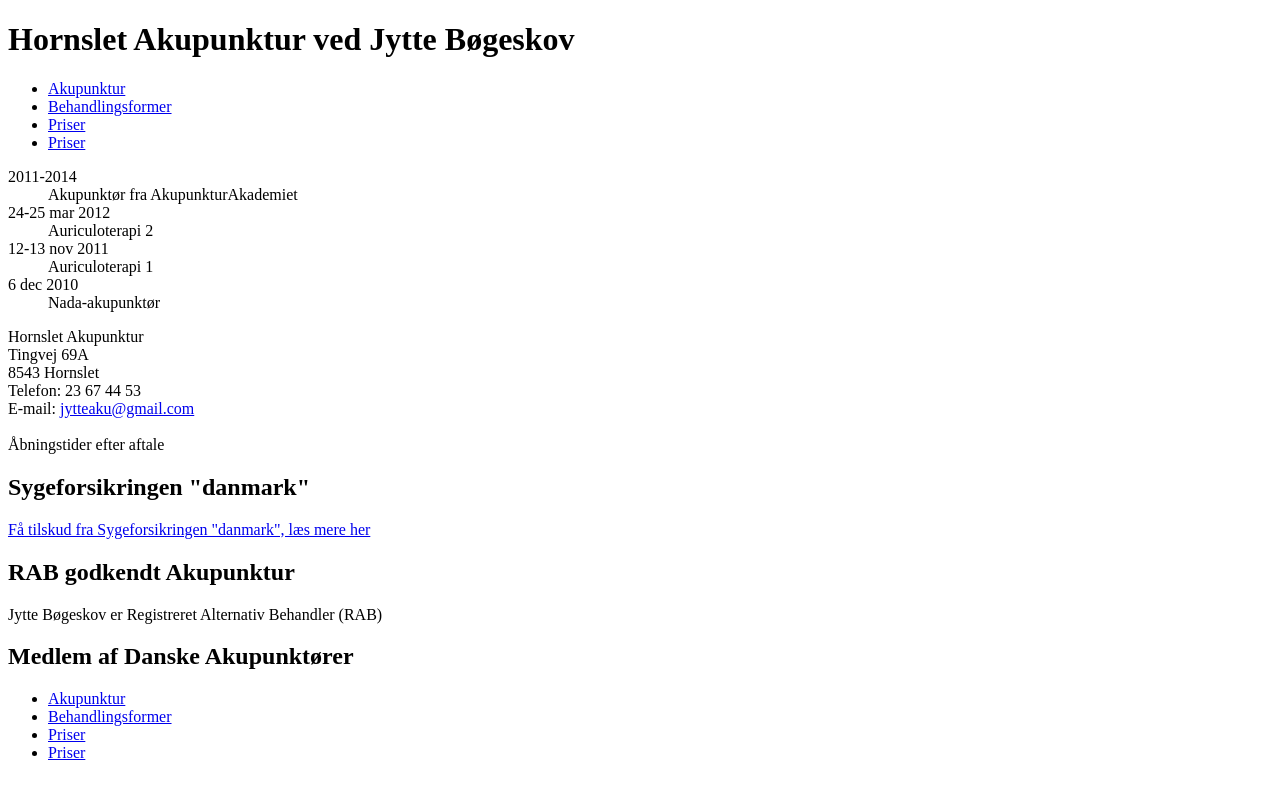
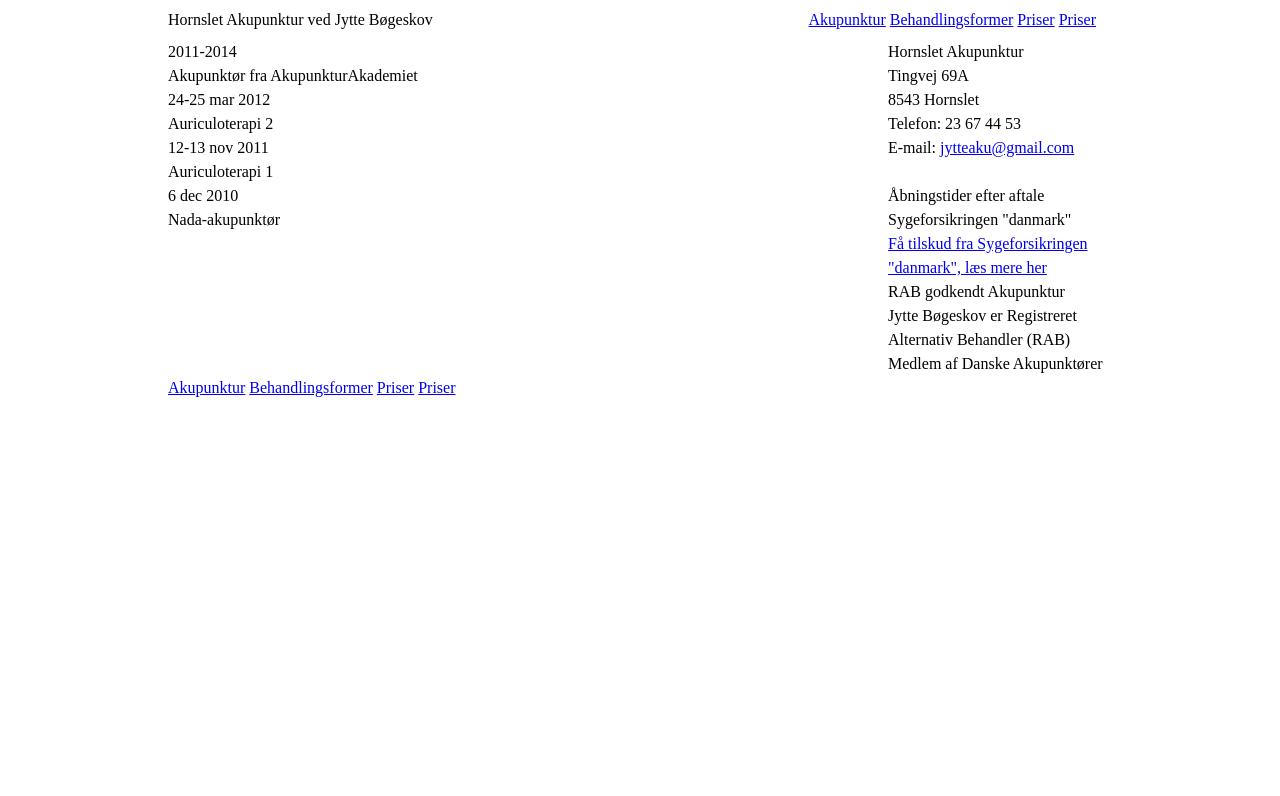
Before and after one commit to andreaskian/hornslet-akupunktur.dk, a plain HTML site: page index.html in a window 1280 px wide. Drawn offline with Linux system fonts and the light colour scheme.

Commit message:
Susy 2 grid added

```diff
--- /dev/null
+++ b/dist/css/_grid.css
@@ -0,0 +1,62 @@
+/*
+Syntax error: Undefined mixin 'susy-breakpoint'.
+        on line 1 of /Users/andreas/Dropbox (Kraftvaerk Aarhus)/Sites/hornslet-akupunktur.dk/src/scss/_grid.scss, in `susy-breakpoint'
+        from line 1 of /Users/andreas/Dropbox (Kraftvaerk Aarhus)/Sites/hornslet-akupunktur.dk/src/scss/_grid.scss
+
+1: /Users/andreas/Dropbox (Kraftvaerk Aarhus)/Sites/hornslet-akupunktur.dk/src/scss/_grid.scss
+
+Backtrace:
+/Users/andreas/Dropbox (Kraftvaerk Aarhus)/Sites/hornslet-akupunktur.dk/src/scss/_grid.scss:1:in `susy-breakpoint'
+/Users/andreas/Dropbox (Kraftvaerk Aarhus)/Sites/hornslet-akupunktur.dk/src/scss/_grid.scss:1
+/Applications/CodeKit.app/Contents/Resources/engines/scss/lib/sass/tree/visitors/perform.rb:320:in `block in visit_mixin'
+/Applications/CodeKit.app/Contents/Resources/engines/scss/lib/sass/stack.rb:98:in `block in with_mixin'
+/Applications/CodeKit.app/Contents/Resources/engines/scss/lib/sass/stack.rb:121:in `with_frame'
+/Applications/CodeKit.app/Contents/Resources/engines/scss/lib/sass/stack.rb:98:in `with_mixin'
+/Applications/CodeKit.app/Contents/Resources/engines/scss/lib/sass/tree/visitors/perform.rb:318:in `visit_mixin'
+/Applications/CodeKit.app/Contents/Resources/engines/scss/lib/sass/tree/visitors/base.rb:36:in `visit'
+/Applications/CodeKit.app/Contents/Resources/engines/scss/lib/sass/tree/visitors/perform.rb:152:in `block in visit'
+/Applications/CodeKit.app/Contents/Resources/engines/scss/lib/sass/stack.rb:79:in `block in with_base'
+/Applications/CodeKit.app/Contents/Resources/engines/scss/lib/sass/stack.rb:121:in `with_frame'
+/Applications/CodeKit.app/Contents/Resources/engines/scss/lib/sass/stack.rb:79:in `with_base'
+/Applications/CodeKit.app/Contents/Resources/engines/scss/lib/sass/tree/visitors/perform.rb:152:in `visit'
+/Applications/CodeKit.app/Contents/Resources/engines/scss/lib/sass/tree/visitors/base.rb:52:in `block in visit_children'
+/Applications/CodeKit.app/Contents/Resources/engines/scss/lib/sass/tree/visitors/base.rb:52:in `map'
+/Applications/CodeKit.app/Contents/Resources/engines/scss/lib/sass/tree/visitors/base.rb:52:in `visit_children'
+/Applications/CodeKit.app/Contents/Resources/engines/scss/lib/sass/tree/visitors/perform.rb:161:in `block in visit_children'
+/Applications/CodeKit.app/Contents/Resources/engines/scss/lib/sass/tree/visitors/perform.rb:173:in `with_environment'
+/Applications/CodeKit.app/Contents/Resources/engines/scss/lib/sass/tree/visitors/perform.rb:160:in `visit_children'
+/Applications/CodeKit.app/Contents/Resources/engines/scss/lib/sass/tree/visitors/base.rb:36:in `block in visit'
+/Applications/CodeKit.app/Contents/Resources/engines/scss/lib/sass/tree/visitors/perform.rb:180:in `visit_root'
+/Applications/CodeKit.app/Contents/Resources/engines/scss/lib/sass/tree/visitors/base.rb:36:in `visit'
+/Applications/CodeKit.app/Contents/Resources/engines/scss/lib/sass/tree/visitors/perform.rb:151:in `visit'
+/Applications/CodeKit.app/Contents/Resources/engines/scss/lib/sass/tree/visitors/perform.rb:8:in `visit'
+/Applications/CodeKit.app/Contents/Resources/engines/scss/lib/sass/tree/root_node.rb:36:in `css_tree'
+/Applications/CodeKit.app/Contents/Resources/engines/scss/lib/sass/tree/root_node.rb:20:in `render'
+/Applications/CodeKit.app/Contents/Resources/engines/scss/lib/sass/engine.rb:274:in `render'
+/Applications/CodeKit.app/Contents/Resources/engines/compass/compass-import-once/lib/compass/import-once/engine.rb:17:in `block in render'
+/Applications/CodeKit.app/Contents/Resources/engines/compass/compass-import-once/lib/compass/import-once/engine.rb:29:in `with_import_scope'
+/Applications/CodeKit.app/Contents/Resources/engines/compass/compass-import-once/lib/compass/import-once/engine.rb:16:in `render'
+/Library/Ruby/Gems/2.0.0/gems/compass-1.0.0.alpha.19/lib/compass/compiler.rb:171:in `block (2 levels) in compile'
+/Library/Ruby/Gems/2.0.0/gems/compass-1.0.0.alpha.19/lib/compass/compiler.rb:153:in `timed'
+/Library/Ruby/Gems/2.0.0/gems/compass-1.0.0.alpha.19/lib/compass/compiler.rb:166:in `block in compile'
+/Library/Ruby/Gems/2.0.0/gems/compass-1.0.0.alpha.19/lib/compass/logger.rb:46:in `red'
+/Library/Ruby/Gems/2.0.0/gems/compass-1.0.0.alpha.19/lib/compass/compiler.rb:165:in `compile'
+/Library/Ruby/Gems/2.0.0/gems/compass-1.0.0.alpha.19/lib/compass/compiler.rb:144:in `compile_if_required'
+/Library/Ruby/Gems/2.0.0/gems/compass-1.0.0.alpha.19/lib/compass/compiler.rb:129:in `block (2 levels) in run'
+/Library/Ruby/Gems/2.0.0/gems/compass-1.0.0.alpha.19/lib/compass/compiler.rb:127:in `each'
+/Library/Ruby/Gems/2.0.0/gems/compass-1.0.0.alpha.19/lib/compass/compiler.rb:127:in `block in run'
+/Library/Ruby/Gems/2.0.0/gems/compass-1.0.0.alpha.19/lib/compass/compiler.rb:153:in `timed'
+/Library/Ruby/Gems/2.0.0/gems/compass-1.0.0.alpha.19/lib/compass/compiler.rb:126:in `run'
+/Library/Ruby/Gems/2.0.0/gems/compass-1.0.0.alpha.19/lib/compass/commands/update_project.rb:49:in `perform'
+/Library/Ruby/Gems/2.0.0/gems/compass-1.0.0.alpha.19/lib/compass/commands/base.rb:18:in `execute'
+/Library/Ruby/Gems/2.0.0/gems/compass-1.0.0.alpha.19/lib/compass/commands/project_base.rb:19:in `execute'
+/Library/Ruby/Gems/2.0.0/gems/compass-1.0.0.alpha.19/lib/compass/exec/sub_command_ui.rb:43:in `perform!'
+/Library/Ruby/Gems/2.0.0/gems/compass-1.0.0.alpha.19/lib/compass/exec/sub_command_ui.rb:15:in `run!'
+/Applications/CodeKit.app/Contents/Resources/engines/compass/compass/bin/compass:52:in `block in <main>'
+/Applications/CodeKit.app/Contents/Resources/engines/compass/compass/bin/compass:66:in `call'
+/Applications/CodeKit.app/Contents/Resources/engines/compass/compass/bin/compass:66:in `<main>'
+*/
+body:before {
+  white-space: pre;
+  font-family: monospace;
+  content: "Syntax error: Undefined mixin 'susy-breakpoint'.\A         on line 1 of /Users/andreas/Dropbox (Kraftvaerk Aarhus)/Sites/hornslet-akupunktur.dk/src/scss/_grid.scss, in `susy-breakpoint'\A         from line 1 of /Users/andreas/Dropbox (Kraftvaerk Aarhus)/Sites/hornslet-akupunktur.dk/src/scss/_grid.scss\A \A 1: /Users/andreas/Dropbox (Kraftvaerk Aarhus)/Sites/hornslet-akupunktur.dk/src/scss/_grid.scss"; }
--- a/index.html
+++ b/index.html
@@ -5,33 +5,20 @@
     <meta charset="UTF-8">
     <meta name="viewport" content="width=device-width, initial-scale=1">
     <meta http-equiv="X-UA-Compatible" content="IE=edge,chrome=1">
+    <link href="dist/css/screen.css" rel="stylesheet">
     <title>RAB godkendt Akupunktur på Djursland | Jytte Bøgeskov</title>
 </head>
 
 <body>
-    <header>
+    <div class="wrapper-header">
+        <header class="main-header">
             <h1>
                 <span>Hornslet Akupunktur</span>
                 <span class="small">ved Jytte Bøgeskov</span>
             </h1>
-        <nav role="navigation">
-            <ul>
-                <li>
-                    <a href="/akupunktur">Akupunktur</a>
-                </li>
-                <li>
-                    <a href="/behandlingsformer">Behandlingsformer</a>
-                </li>
-                <li>
-                    <a href="/priser">Priser</a>
-                </li>
-                <li>
-                    <a href="/priser">Priser</a>
-                </li>
-            </ul>
-        </nav>
         </header>
-    <main role="main">
+    </div>
+    <section class="main-content" role="main">
         <article>
             <dl>
                 <dt>2011-2014</dt>
@@ -44,6 +31,7 @@
                 <dd>Nada-akupunktør</dd>
             </dl>
         </article>
+    </section>
     <aside>
         <section role="banner" itemtype="http://data-vocabulary.org/Organization" itemscope="">
             <p>
@@ -84,25 +72,28 @@
             </p>
         </section>
     </aside>
-    </main>
     <footer>
         <nav role="navigation">
             <ul>
-                <li>
-                    <a href="/akupunktur">Akupunktur</a>
-                </li>
-                <li>
-                    <a href="/behandlingsformer">Behandlingsformer</a>
-                </li>
-                <li>
-                    <a href="/priser">Priser</a>
-                </li>
-                <li>
-                    <a href="/priser">Priser</a>
-                </li>
+                <li><a href="/akupunktur">Akupunktur</a></li>
+                <li><a href="/behandlingsformer">Behandlingsformer</a></li>
+                <li><a href="/priser">Priser</a></li>
+                <li><a href="/priser">Priser</a></li>
             </ul>
         </nav>
     </footer>
+    <div class="wrapper-main-nav">
+        <nav id="nav" class="main-nav" role="navigation">
+            <ul>
+                <li><a href="/akupunktur">Akupunktur</a></li>
+                <li><a href="/behandlingsformer">Behandlingsformer</a></li>
+                <li><a href="/priser">Priser</a></li>
+                <li><a href="/priser">Priser</a></li>
+            </ul>
+            <a class="toggler toggler--open" href="#nav">☰</a>
+            <a class="toggler toggler--close" href="#">☰</a>
+        </nav>
+    </div>
 </body>
 
 </html>
--- /dev/null
+++ b/src/scss/screen.scss
@@ -0,0 +1,105 @@
+@import 'compass';
+@import 'compass/reset';
+@import 'breakpoint';
+@import 'susy';
+
+@include establish-baseline;
+
+$large: (
+  column-width: 4em,
+  columns: 12,
+);
+
+$main-nav-height: 2.5em;
+
+@include susy-breakpoint(40em, $large) {
+  [class^="wrapper"] {
+    position: relative;
+  }
+}
+
+body {
+  @include container();
+  @include susy-breakpoint(40em, $large) {
+    @include container();
+  }
+}
+
+.main-header {
+  height: $main-nav-height;
+  line-height: $main-nav-height;
+  position: absolute;
+  top: 0;
+  width: 100%;
+
+  @include susy-breakpoint(40em, $large) {
+    width: span(5);
+  }
+}
+
+.main-nav {
+  @extend .main-header;
+  top: $main-nav-height;
+
+  @include susy-breakpoint(40em, $large) {
+    display: block;
+    left: span(5);
+    text-align: right;
+    top: 0;
+    width: span(7);
+
+    ul {
+      li {
+        display: inline-block;
+      }
+    }
+  }
+}
+
+@include breakpoint(max-width 40em) {
+  .toggler {
+    position: absolute;
+    right: 0;
+    top: -$main-nav-height;
+  }
+
+  #nav:target       .toggler--open,
+  #nav:not(:target) .toggler--close,
+  #nav:not(:target) ul { display: none; }
+
+  #nav:not(:target) .toggler--open,
+  #nav:target       .toggler--close,
+  #nav:target       ul { display: block; }
+}
+
+@include susy-breakpoint(40em, $large) {
+  .toggler {
+    display: none;
+  }
+}
+
+.main-content {
+  margin-top: $main-nav-height;
+
+  @include susy-breakpoint(40em, $large) {
+    @include span(9);
+  }
+}
+
+aside {
+  @include susy-breakpoint(40em, $large) {
+    margin-top: $main-nav-height;
+    @include span(last 3);
+  }
+}
+
+footer {
+  @include susy-breakpoint(40em, $large) {
+    @include span(full);
+    ul {
+      li {
+        display: inline-block;
+      }
+    }
+  }
+}
```
Also changed, not shown: dist/css/screen.css (added), src/images/danske-akupunktoerer.png, src/images/rab.png, 4 other files. Lines whose indentation alone changed are shown as unchanged.
